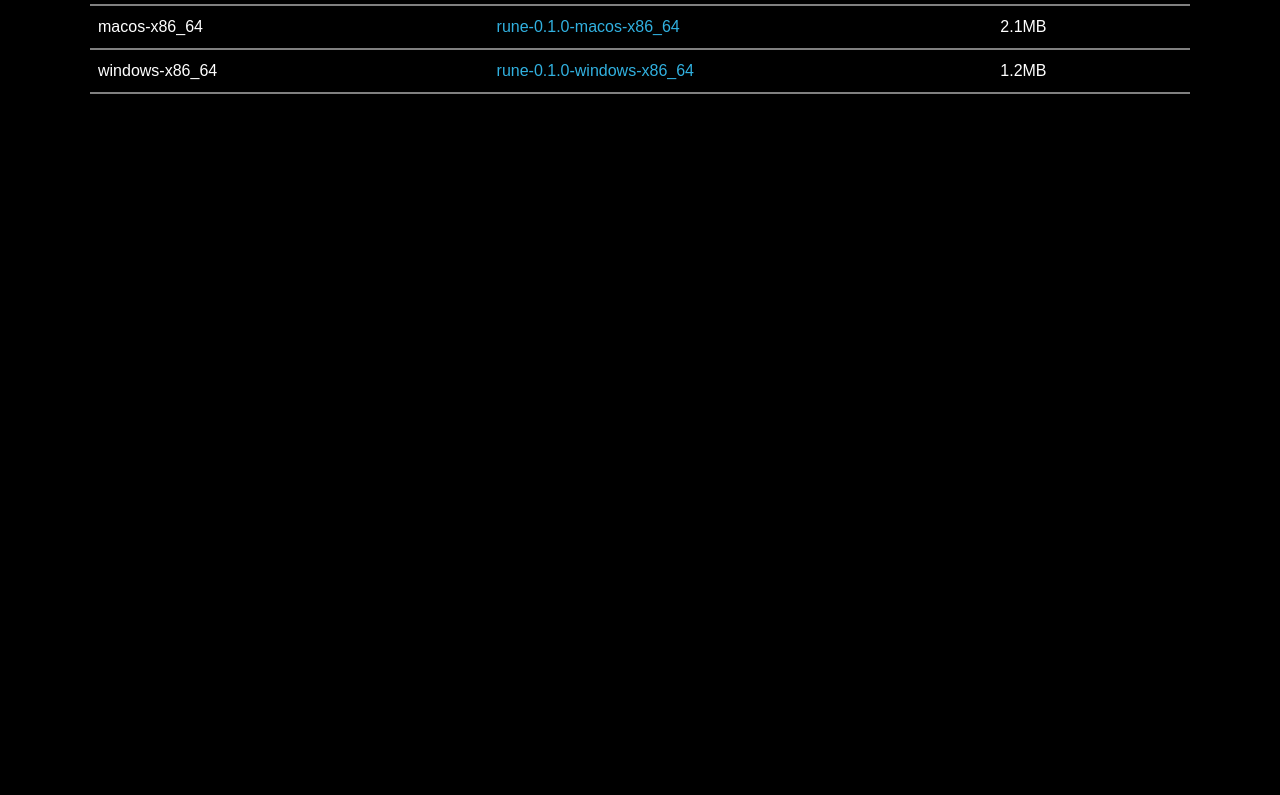
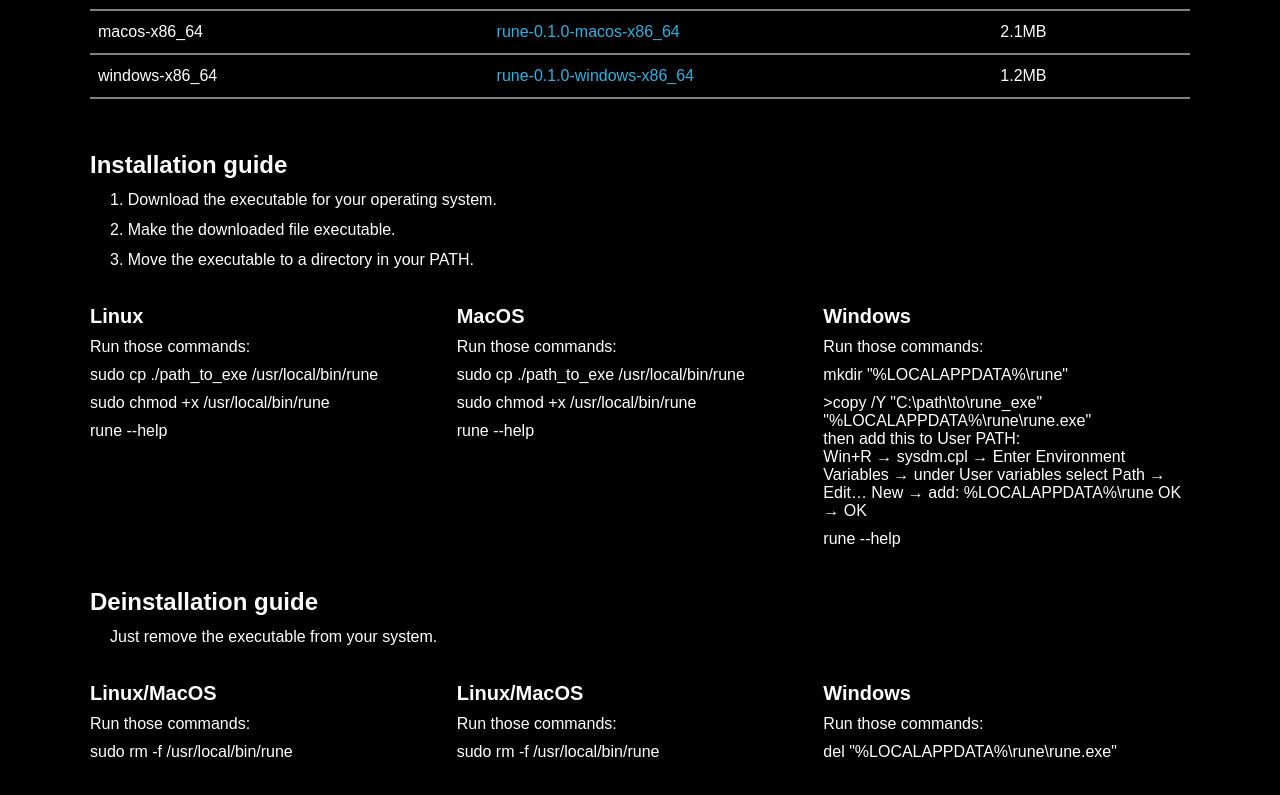
Before and after one commit to kubashh/rune-web, a website: page src/index.html in a window 1280 px wide. Shown: the part 349-1144 px from the top of the page. Before the commit the page ends 800 px from the top, so only its background shows below. Drawn offline with Linux system fonts and the light colour scheme.

Commit message:
fix exe's and source code .tar.xz; add simple installation and deinstlalation guide

```diff
--- a/src/index.html
+++ b/src/index.html
@@ -12,6 +12,7 @@
     <main>
       <h1>Rune build tool releases</h1>
 
+      <!-- Available releases -->
       <section class="release">
         <h2 class="release-header">0.1.0 | 12 Jul 2026</h2>
         <div class="release-table">
@@ -62,6 +63,69 @@
           </div>
         </div>
       </section>
+
+      <!-- Installation guide -->
+      <section class="install">
+        <h2>Installation guide</h2>
+        <p>1. Download the executable for your operating system.</p>
+        <p>2. Make the downloaded file executable.</p>
+        <p>3. Move the executable to a directory in your PATH.</p>
+        <div>
+          <div>
+            <h3>Linux</h3>
+            <p>Run those commands:</p>
+            <p>sudo cp ./path_to_exe /usr/local/bin/rune</p>
+            <p>sudo chmod +x /usr/local/bin/rune</p>
+            <p>rune --help</p>
+          </div>
+          <div>
+            <h3>MacOS</h3>
+            <p>Run those commands:</p>
+            <p>sudo cp ./path_to_exe /usr/local/bin/rune</p>
+            <p>sudo chmod +x /usr/local/bin/rune</p>
+            <p>rune --help</p>
+          </div>
+          <div>
+            <h3>Windows</h3>
+            <p>Run those commands:</p>
+            <p>mkdir "%LOCALAPPDATA%\rune"</p>
+            <p>>copy /Y "C:\path\to\rune_exe" "%LOCALAPPDATA%\rune\rune.exe"</p>
+
+            <div>
+              then add this to User PATH:
+              <br />
+              Win+R → sysdm.cpl → Enter Environment Variables → under User
+              variables select Path → Edit… New → add: %LOCALAPPDATA%\rune OK →
+              OK
+            </div>
+
+            <p>rune --help</p>
+          </div>
+        </div>
+      </section>
+
+      <!-- Deinstallation guide -->
+      <section class="install">
+        <h2>Deinstallation guide</h2>
+        <p>Just remove the executable from your system.</p>
+        <div>
+          <div>
+            <h3>Linux/MacOS</h3>
+            <p>Run those commands:</p>
+            <p>sudo rm -f /usr/local/bin/rune</p>
+          </div>
+          <div>
+            <h3>Linux/MacOS</h3>
+            <p>Run those commands:</p>
+            <p>sudo rm -f /usr/local/bin/rune</p>
+          </div>
+          <div>
+            <h3>Windows</h3>
+            <p>Run those commands:</p>
+            <p>del "%LOCALAPPDATA%\rune\rune.exe"</p>
+          </div>
+        </div>
+      </section>
     </main>
   </body>
 </html>
--- a/src/styles.css
+++ b/src/styles.css
@@ -30,6 +30,7 @@ body {
   color: white;
   font-family: sans-serif;
   margin-inline: 20px;
+  margin-bottom: 40px;
 }
 
 main {
@@ -45,6 +46,16 @@ h1 {
   margin-bottom: 36px;
 }
 
+h2 {
+  font-size: 24px;
+  font-weight: bolder;
+}
+
+h3 {
+  font-size: 20px;
+  font-weight: bolder;
+}
+
 /* release */
 .release {
   display: flex;
@@ -52,7 +63,6 @@ h1 {
 }
 
 .release-header {
-  font-size: 20px;
   margin-bottom: 24px;
 }
 
@@ -86,3 +96,27 @@ h1 {
   width: var(--col-width-3);
   margin-inline: 8px;
 }
+
+/* install */
+.install {
+  margin-top: 40px;
+  margin-bottom: 8px;
+}
+
+.install > p {
+  margin-block: 12px;
+  margin-left: 20px;
+}
+
+.install > div {
+  display: flex;
+}
+
+.install > div > div {
+  margin-top: 24px;
+  width: 100%;
+}
+
+.install > div > div > p {
+  margin-top: 10px;
+}
```
Also changed, not shown: src/setup.md (added, +51 -0 lines), 4 other files.
